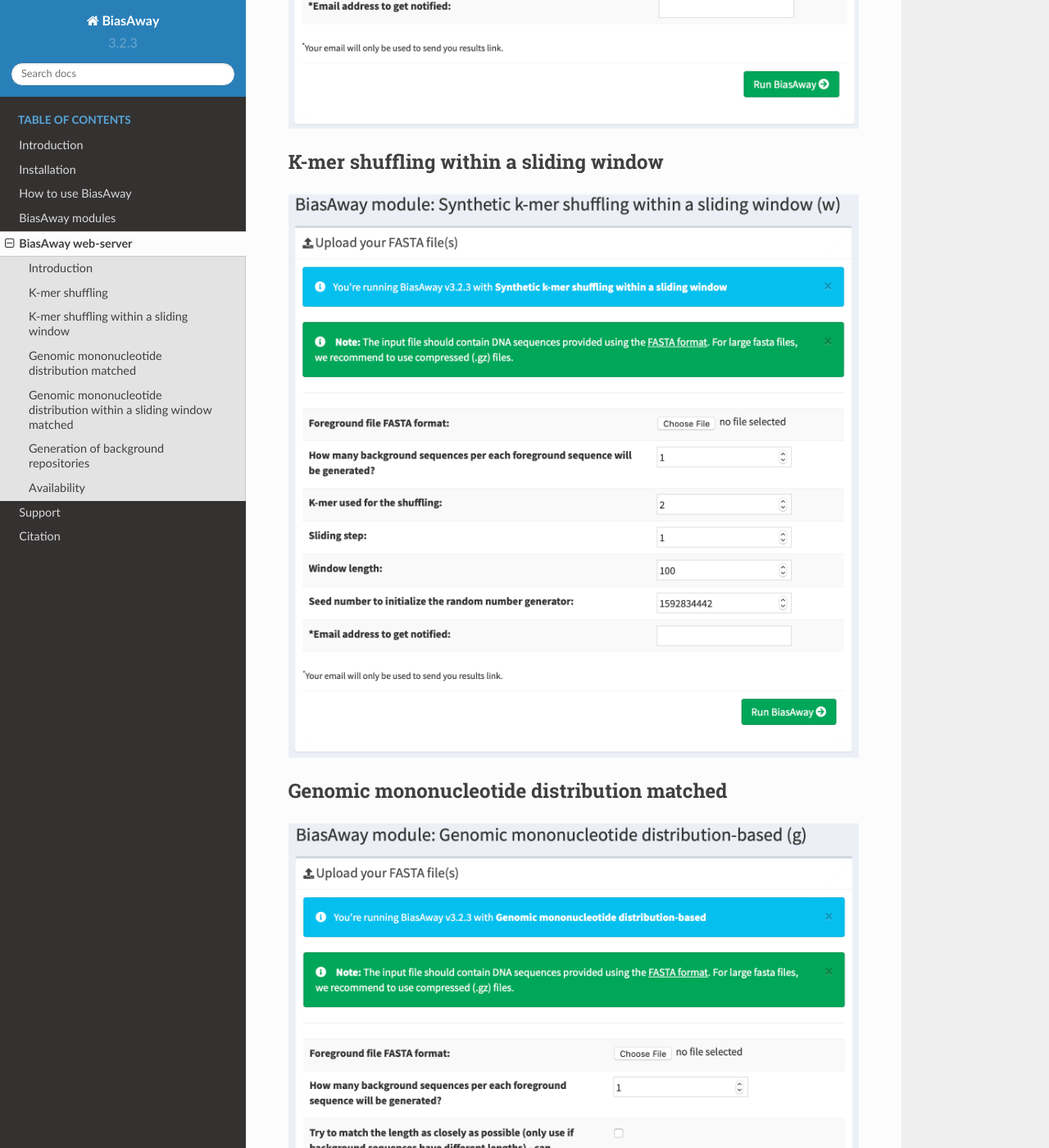
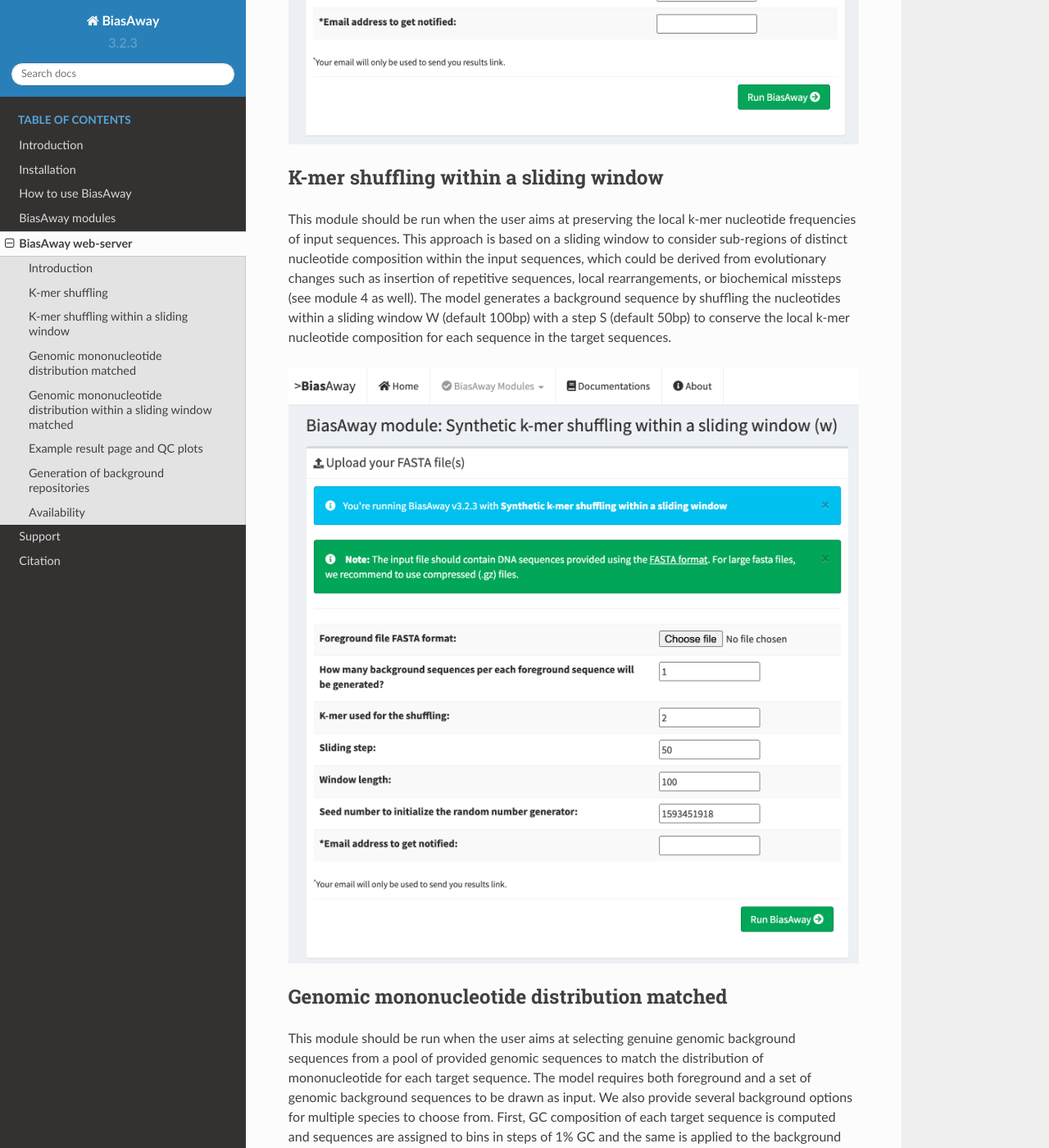
Before and after one commit to asntech/biasaway, a Sphinx documentation site: the page built from docs/webapp.rst, in a window 1280 px wide and 1400 px high, scrolled down 1755 px. Shown: the whole window at 82% size. Built offline with Sphinx 7.4.7 and the Read the Docs theme 2.0.0, drawn with Linux system fonts in a browser that asks for light colours; some of the changed text lies outside the part shown.

Commit message:
updated docs and added travis.yml

```diff
--- a/docs/modules.rst
+++ b/docs/modules.rst
@@ -108,7 +108,7 @@
      "-k, --kmer","K-mer to be used for shuffling (``default: 2`` for dinucleotide shuffling)"
      "-n, --nfold","How many background sequences per each foreground sequence will be generated (``default: 1``)"
      "-w, --winlen", "Window length (``default: 100``)"
-     "-s, --step",  "Sliding step (``default: 10``)"
+     "-s, --step",  "Sliding step (``default: 50``)"
      "-e, --seed","Seed number to initialize the random number generator for reproducibility (``default: integer from the current time``)"
 
 Genomic mononucleotide distribution matched
@@ -213,6 +213,6 @@
      "-b, --background", "Background file in fasta format"
      "-l, --length", "Try to match the length as closely as possible (``not set by default``)"
      "-w, --winlen", "Window length (``default: 100``)"
-     "-s, --step", "Sliding step (``default: 10``)"
+     "-s, --step", "Sliding step (``default: 50``)"
      "-d, --deviation", "Deviation from the mean (``default: 2.6 for a threshold of mean + 2.6 * stdev``)"
      "-e, --seed","Seed number to initialize the random number generator for reproducibility (``default: integer from the current time``)"
--- a/docs/webapp.rst
+++ b/docs/webapp.rst
@@ -24,8 +24,11 @@
 
 Below are screenshots for individual modules.
 
+
 K-mer shuffling
 ===============
+
+This module should be run when the user aims at preserving the global k-mer nucleotide frequencies of input sequences. The model permutes the nucleotides of the target sequences by keeping any k-mer composition of the original sequence selected by the user. For instance, the user can select k=2 to preserve dinucleotide composition, which would conserve CpG distributions.
 
 .. figure:: img/module_k.png
    :alt: BiasAway - K-mer shuffling generator
@@ -33,11 +36,15 @@
 K-mer shuffling within a sliding window
 =======================================
 
+This module should be run when the user aims at preserving the local k-mer nucleotide frequencies of input sequences. This approach is based on a sliding window to consider sub-regions of distinct nucleotide composition within the input sequences, which could be derived from evolutionary changes such as insertion of repetitive sequences, local rearrangements, or biochemical missteps (see module 4 as well). The model generates a background sequence by shuffling the nucleotides within a sliding window W (default 100bp) with a step S (default 50bp) to conserve the local k-mer nucleotide composition for each sequence in the target sequences.
+
 .. figure:: img/module_w.png
    :alt: BiasAway - K-mer shuffling within a sliding window
 
 Genomic mononucleotide distribution matched
 ===========================================
+
+This module should be run when the user aims at selecting genuine genomic background sequences from a pool of provided genomic sequences to match the distribution of mononucleotide for each target sequence. The model requires both foreground and  a set of genomic background sequences to be drawn as input. We also provide several background options for multiple species to choose from. First, GC composition of each target sequence is computed and sequences are assigned to bins in steps of 1% GC and the same is applied to the background pool of sequences. Then for each target sequence in a given GC bin, it randomly selects a background sequence from the equivalent background 1% GC bin.
 
 .. figure:: img/module_g.png
    :alt: BiasAway - %GC distribution-based background
@@ -45,9 +52,23 @@
 Genomic mononucleotide distribution within a sliding window matched
 ===================================================================
 
+This module should be run when the user aims at selecting genuine genomic background sequences from a pool of provided genomic sequences to match the local distribution of mononucleotide for each target sequence. The method requires both foreground and  a set of genomic background sequences to be drawn as input. This module first computes the distribution %GC composition within a sliding window W (default 100bp) and with a step S (default 50bp) for each sequence in the input set of target sequences. Then it matches each target sequence to a background sequence with a similar %GC distribution (mean +/- sd stdev over the sliding windows, default sd = 2.6.
+
 .. figure:: img/module_c.png
    :alt: BiasAway - %GC distribution and %GC composition within a sliding window
 
+
+Example result page and QC plots
+=================================
+
+BiasAway provides quality control (QC) plots and metrics to assess the similarity of the mono- and di-nucleotide, and length distributions for the foreground and background sequences. Specifically, four plots are provided to visualize how similar the foreground and background sequences are when considering.
+(2) their distributions of %GC content using density plots,
+(2) their dinucleotide contents considering all IUPAC nucleotides using a heatmap,
+(3) their dinucleotide contents considering adenine, cytosine, guanine, and thymine nucleotides using a heatmap, and
+(4) their distributions of lengths.
+
+.. figure:: img/qc_plots.png
+   :alt: BiasAway - Results page
 
 Generation of background repositories
 =====================================
```
Also changed, not shown: .travis.yml (added), docs/img/biasawayapp.png, docs/img/module_c.png, docs/img/module_g.png, docs/img/module_k.png, docs/img/module_w.png, docs/img/qc_plots.png (added).
